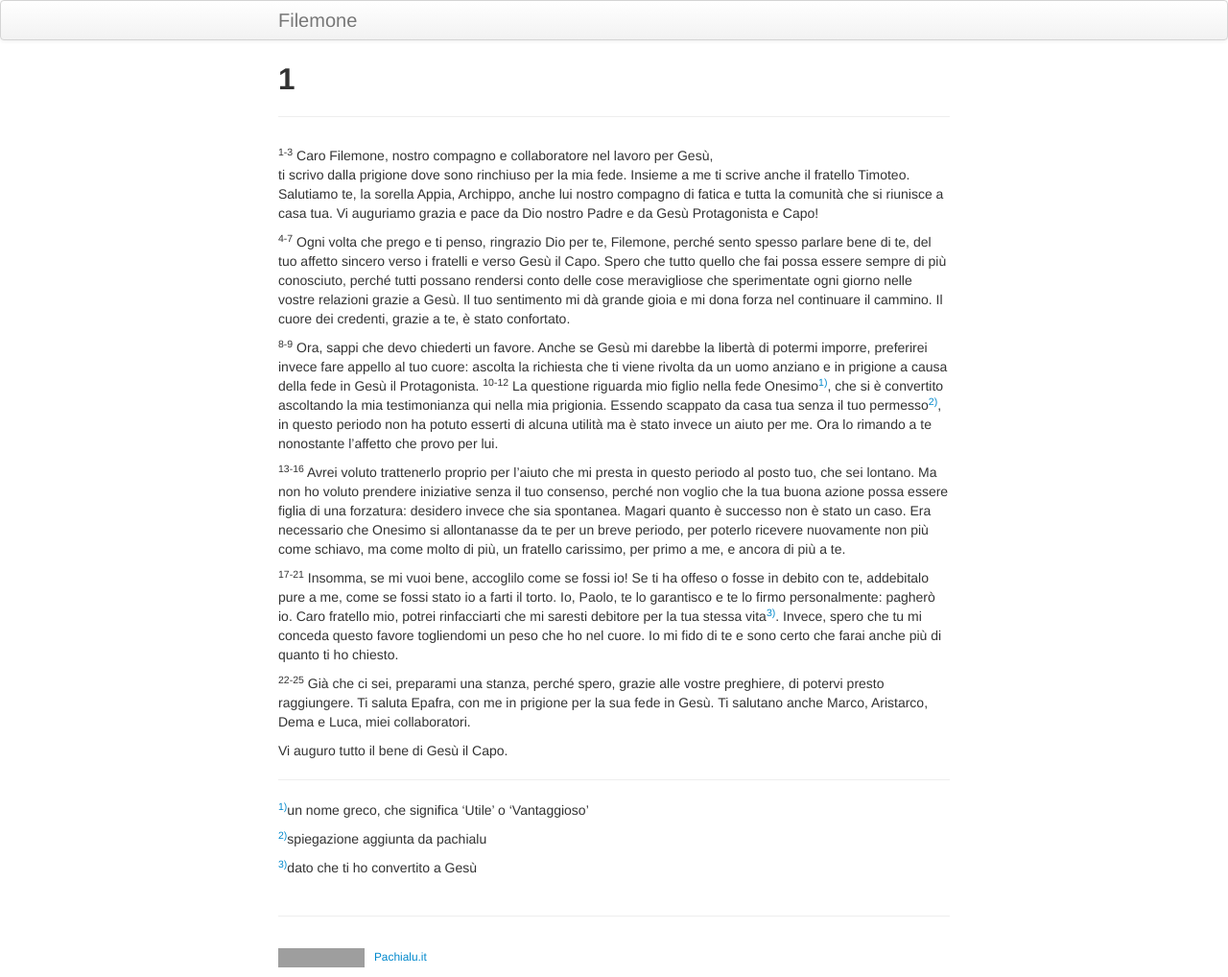
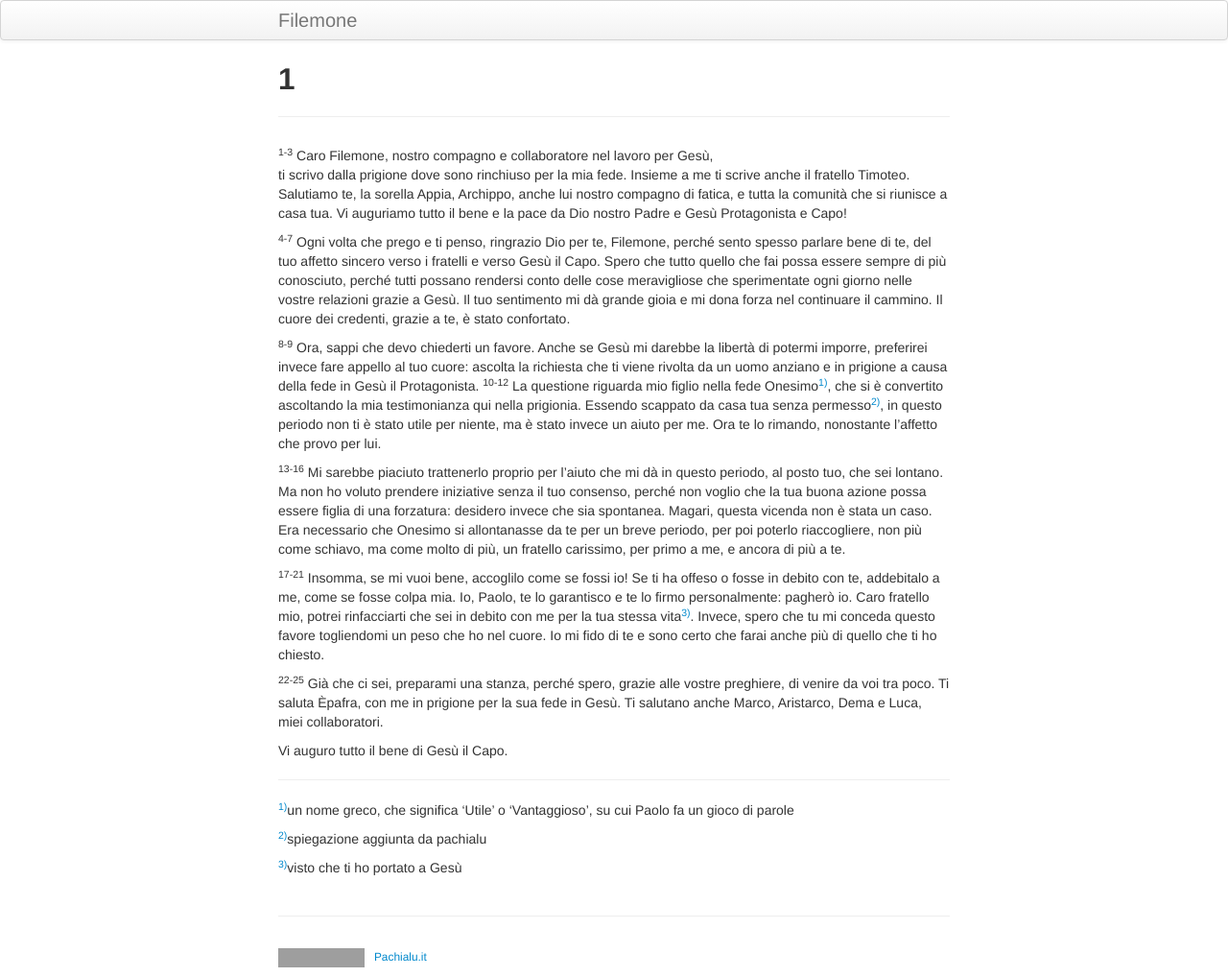
Before and after one commit to pachialu/fm_pages, a Jekyll site: the page built from pages/fm01.md, in a window 1280 px wide. Shown: the whole page at 96% size. Built offline with Jekyll 4.4.1, drawn with Linux system fonts in a browser that asks for light colours; grey boxes are pictures that could not be loaded.

Commit message:
revisione dopo stampa beta

```diff
--- a/pages/fm01.md
+++ b/pages/fm01.md
@@ -7,9 +7,9 @@ title: 1
 per Gesù,
 ti scrivo dalla prigione dove sono rinchiuso per la mia fede. Insieme a
 me ti scrive anche il fratello Timoteo. Salutiamo te, la sorella Appia,
-Archippo, anche lui nostro compagno di fatica e tutta la comunità che si
-riunisce a casa tua. Vi auguriamo grazia e pace da Dio nostro Padre e da
-Gesù Protagonista e Capo!
+Archippo, anche lui nostro compagno di fatica, e tutta la comunità che
+si riunisce a casa tua. Vi auguriamo tutto il bene e la pace da Dio
+nostro Padre e Gesù Protagonista e Capo!
 
 <sup>4-7</sup> Ogni volta che prego e ti penso, ringrazio Dio per te,
 Filemone, perché sento spesso parlare bene di te, del tuo affetto
@@ -26,43 +26,42 @@ tuo cuore: ascolta la richiesta che ti viene rivolta da un uomo anziano
 e in prigione a causa della fede in Gesù il Protagonista.
 <sup>10-12</sup> La questione riguarda mio figlio nella fede
 Onesimo<sup>[1)](#fn__1)</sup>,
-che si è convertito ascoltando la mia testimonianza qui nella mia
-prigionia. Essendo scappato da casa tua senza il tuo
+che si è convertito ascoltando la mia testimonianza qui nella prigionia.
+Essendo scappato da casa tua senza
 permesso<sup>[2)](#fn__2)</sup>,
-in questo periodo non ha potuto esserti di alcuna utilità ma è stato
-invece un aiuto per me. Ora lo rimando a te nonostante l’affetto che
-provo per lui.
+in questo periodo non ti è stato utile per niente, ma è stato invece un
+aiuto per me. Ora te lo rimando, nonostante l’affetto che provo per lui.
 
-<sup>13-16</sup> Avrei voluto trattenerlo proprio per l’aiuto che mi
-presta in questo periodo al posto tuo, che sei lontano. Ma non ho voluto
+<sup>13-16</sup> Mi sarebbe piaciuto trattenerlo proprio per l’aiuto che
+mi dà in questo periodo, al posto tuo, che sei lontano. Ma non ho voluto
 prendere iniziative senza il tuo consenso, perché non voglio che la tua
 buona azione possa essere figlia di una forzatura: desidero invece che
-sia spontanea. Magari quanto è successo non è stato un caso. Era
+sia spontanea. Magari, questa vicenda non è stata un caso. Era
 necessario che Onesimo si allontanasse da te per un breve periodo, per
-poterlo ricevere nuovamente non più come schiavo, ma come molto di più,
-un fratello carissimo, per primo a me, e ancora di più a te.
+poi poterlo riaccogliere, non più come schiavo, ma come molto di più, un
+fratello carissimo, per primo a me, e ancora di più a te.
 
 <sup>17-21</sup> Insomma, se mi vuoi bene, accoglilo come se fossi io!
-Se ti ha offeso o fosse in debito con te, addebitalo pure a me, come se
-fossi stato io a farti il torto. Io, Paolo, te lo garantisco e te lo
-firmo personalmente: pagherò io. Caro fratello mio, potrei rinfacciarti
-che mi saresti debitore per la tua stessa
-vita<sup>[3)](#fn__3)</sup>.
+Se ti ha offeso o fosse in debito con te, addebitalo a me, come se fosse
+colpa mia. Io, Paolo, te lo garantisco e te lo firmo personalmente:
+pagherò io. Caro fratello mio, potrei rinfacciarti che sei in debito con
+me per la tua stessa vita<sup>[3)](#fn__3)</sup>.
 Invece, spero che tu mi conceda questo favore togliendomi un peso che ho
-nel cuore. Io mi fido di te e sono certo che farai anche più di quanto
-ti ho chiesto.
+nel cuore. Io mi fido di te e sono certo che farai anche più di quello
+che ti ho chiesto.
 
 <sup>22-25</sup> Già che ci sei, preparami una stanza, perché spero,
-grazie alle vostre preghiere, di potervi presto raggiungere. Ti saluta
-Epafra, con me in prigione per la sua fede in Gesù. Ti salutano anche
+grazie alle vostre preghiere, di venire da voi tra poco. Ti saluta
+Èpafra, con me in prigione per la sua fede in Gesù. Ti salutano anche
 Marco, Aristarco, Dema e Luca, miei collaboratori.
 
 Vi auguro tutto il bene di Gesù il Capo.
 
 --------------------------------
 
-<sup>[1)](#fn__1)</sup>un nome greco, che significa 'Utile' o 'Vantaggioso'
+<sup>[1)](#fn__1)</sup>un nome greco, che significa 'Utile' o 'Vantaggioso', su cui Paolo fa un
+gioco di parole
 
 <sup>[2)](#fn__2)</sup>spiegazione aggiunta da pachialu
 
-<sup>[3)](#fn__3)</sup>dato che ti ho convertito a Gesù
+<sup>[3)](#fn__3)</sup>visto che ti ho portato a Gesù
```
